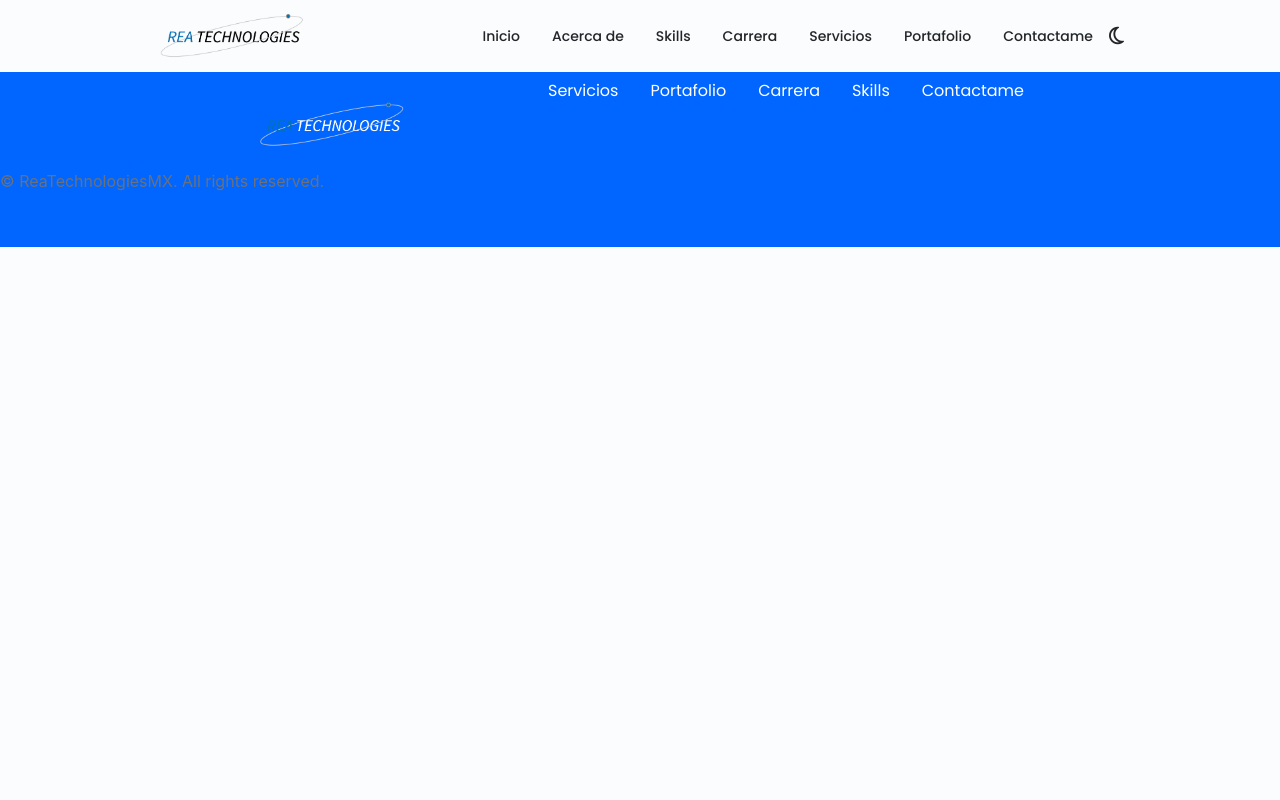
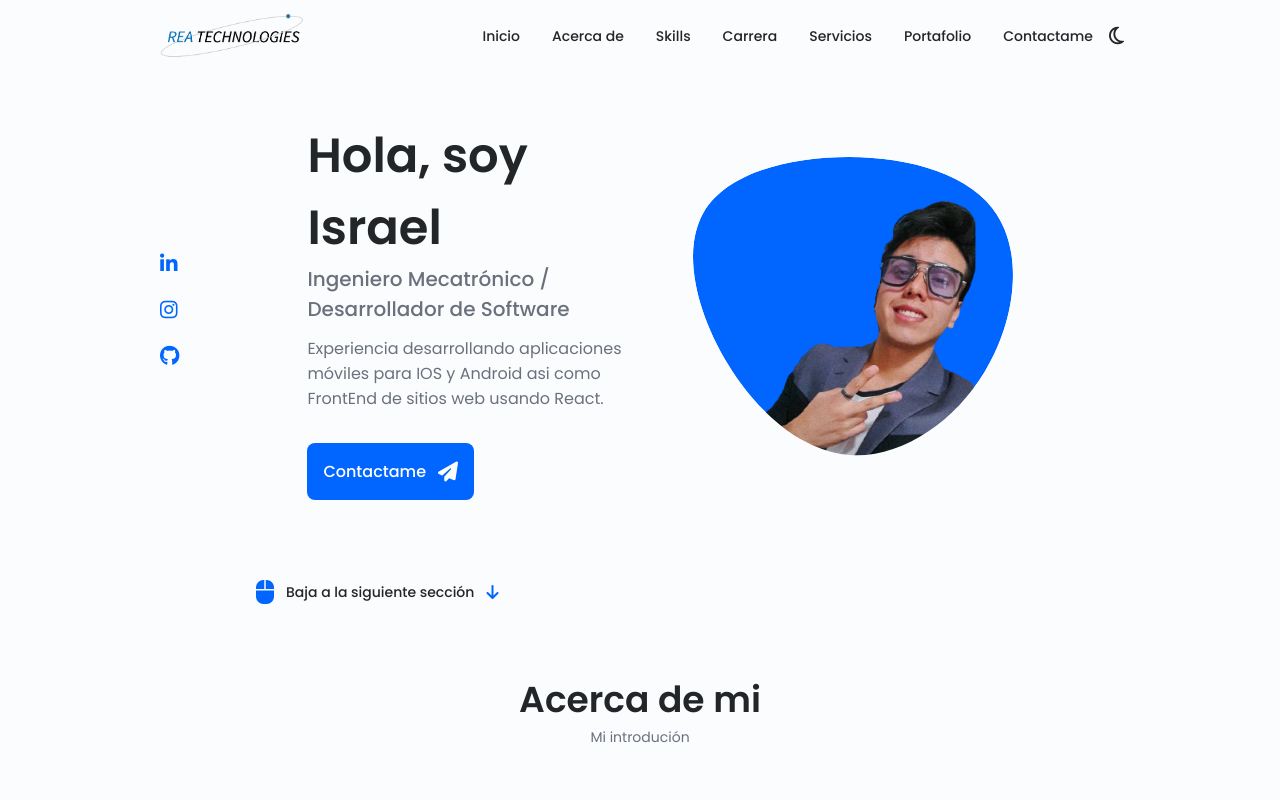
Before and after one commit to israelRea/Portafolio, a React (Create React App) app: page / in a window 1280 px wide. Shown: the top 800 px of the page. Built offline with nearby package versions, Linux system fonts and the light colour scheme.

Commit message:
version de prueba v1.1.1

```diff
--- a/src/App.js
+++ b/src/App.js
@@ -94,7 +94,14 @@ function App() {
   return (
     //================== MAIN ========================
     <main className="Main">
-
+      {mainPage()}
+      {aboutMe()}
+      {my_skills()}
+      {my_qualifications()}
+      {my_services()}
+      {my_portfolio()}
+      {project_in_mind()}
+      {contactme()}
     </main>
   );
 }
```
